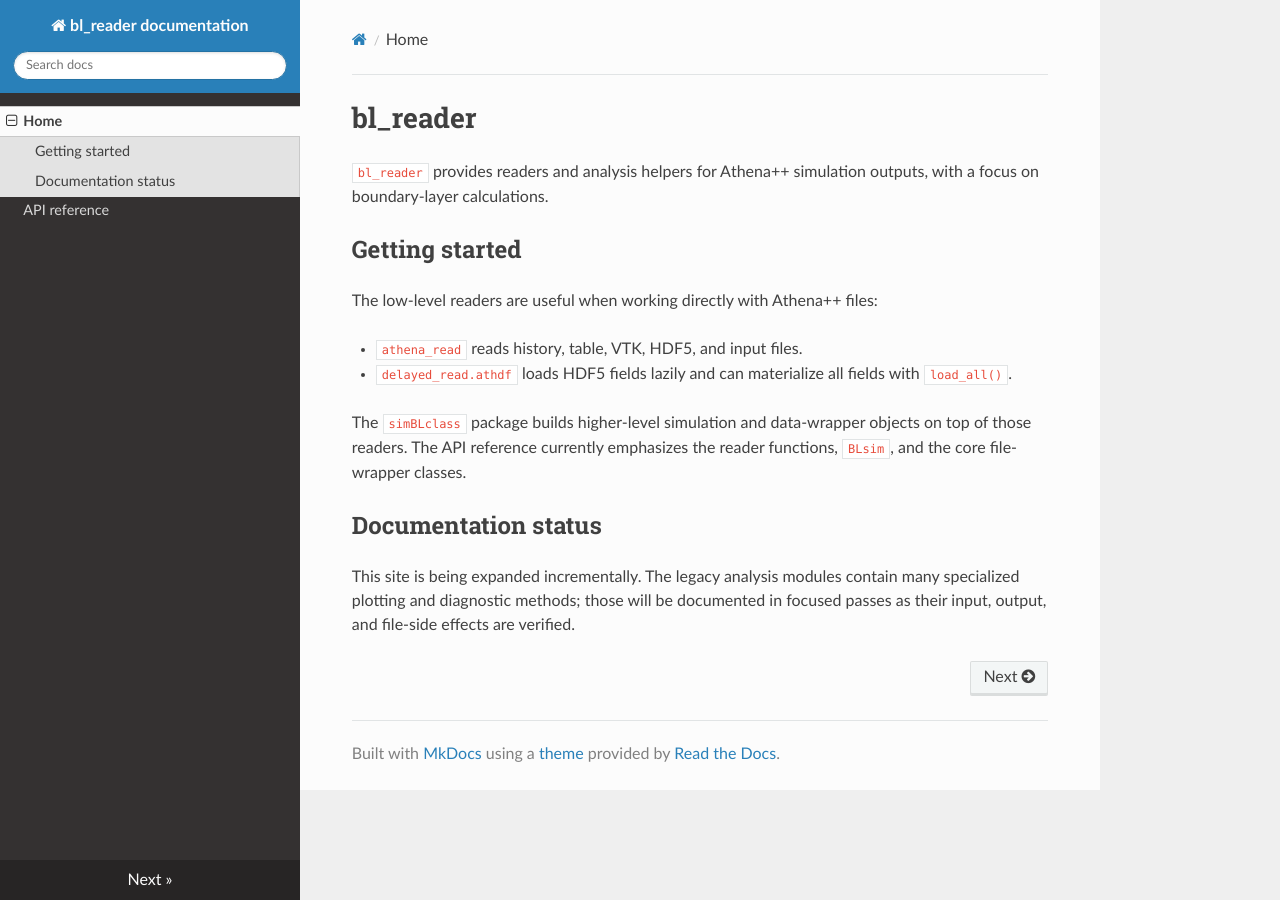
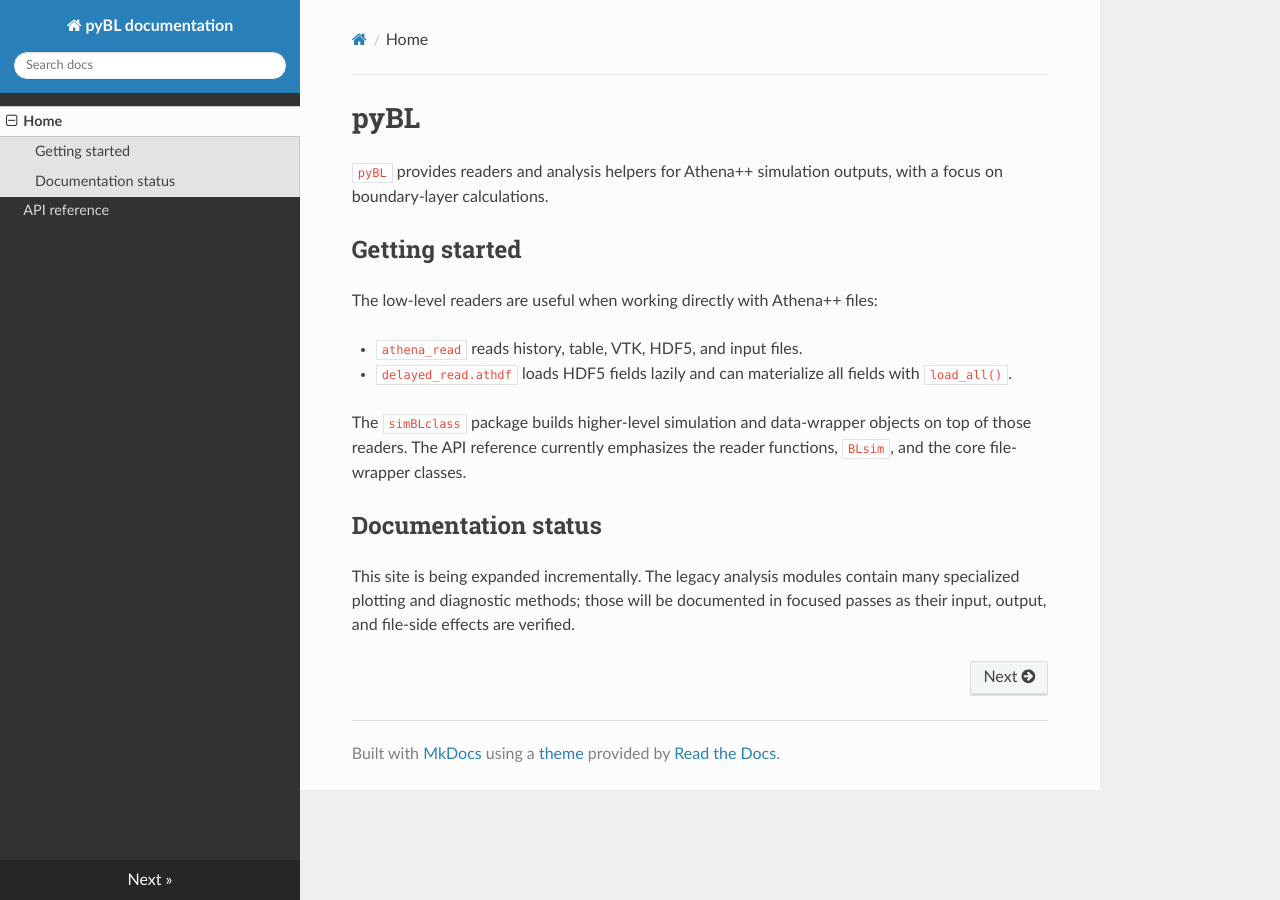
Before and after one commit to msbc/pyBL, an MkDocs documentation site: the page built from docs/index.md, in a window 1280 px wide. Built offline with MkDocs 1.6.1, drawn with Linux system fonts in a browser that asks for light colours; nearby versions of some CDN libraries.

Commit message:
Use pyBL project branding

```diff
--- a/docs/index.md
+++ b/docs/index.md
@@ -1,6 +1,6 @@
-# bl_reader
+# pyBL
 
-`bl_reader` provides readers and analysis helpers for Athena++ simulation
+`pyBL` provides readers and analysis helpers for Athena++ simulation
 outputs, with a focus on boundary-layer calculations.
 
 ## Getting started
--- a/mkdocs.yml
+++ b/mkdocs.yml
@@ -1,4 +1,4 @@
-site_name: bl_reader documentation
+site_name: pyBL documentation
 site_description: Readers and analysis tools for Athena++ boundary-layer simulations
 
 theme:
--- a/pyproject.toml
+++ b/pyproject.toml
@@ -3,7 +3,7 @@ requires = ["setuptools>=75"]
 build-backend = "setuptools.build_meta"
 
 [project]
-name = "bl-reader"
+name = "pyBL"
 version = "0.1.0"
 description = "Readers and analysis tools for Athena++ boundary-layer simulations"
 readme = "docs/index.md"
```
Also changed, not shown: 1 other file.
